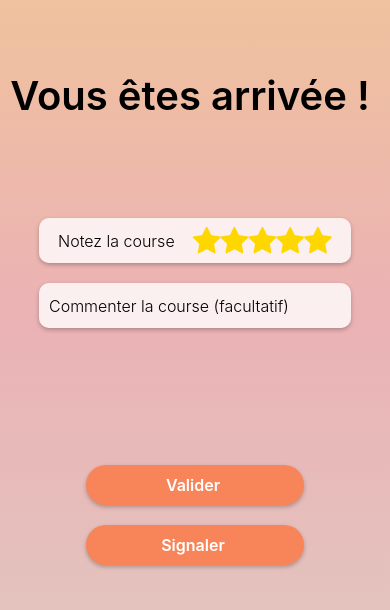
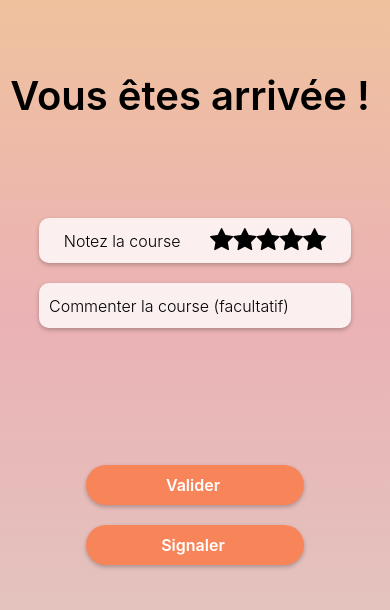
Before and after one commit to dennis-klns/Huguette-Front, a React Native app: screen /Arrival in a window 390 px wide. Shown: the part 104-714 px from the top of the page. Built offline with nearby package versions, Linux system fonts and the light colour scheme.

Commit message:
notation dynamique ArrivalScreen

```diff
--- a/screens/ArrivalScreen.js
+++ b/screens/ArrivalScreen.js
@@ -15,6 +15,8 @@ import FontAwesome from "react-native-vector-icons/FontAwesome";
 
 export default function ArrivalScreen({ navigation }) {
 
+    const [personalNote, setPersonalNote] = useState(0);
+
     const handleValidate = () => {
         navigation.navigate("Map")
     }
@@ -23,18 +25,14 @@ export default function ArrivalScreen({ navigation }) {
         navigation.navigate("Complain")
     }
 
-
-    const stars = [];
-
-
-    /* for (let i = 0; i < 10; i++) {
-        if( i < props.voteAverage -1)
-        {stars.push(<FontAwesome name="star" size={30} color="gold" key={i} className={styles.fullStar}/>);
-        } else {
-        {stars.push(<FontAwesome key={i} name="star" size={30} color="gold"/>);
-        }
-    };
-    } */
+    const personalStars = [];
+    for (let i = 0; i < 5; i++) {
+      let iconStyle = {};
+      if (i < personalNote) {
+        iconStyle = { 'color': 'gold'};
+      }
+      personalStars.push(<FontAwesome name='star' onPress={() => setPersonalNote(i + 1)} style={iconStyle} size={25}/>);
+    }
 
     return (
         <LinearGradient
@@ -49,11 +47,12 @@ export default function ArrivalScreen({ navigation }) {
                     <View style={styles.note}>
                     <Text style={styles.text}>Notez la course</Text>
                         <View style={styles.icon}>
+                            {/* <FontAwesome name="star" size={30} color="gold"></FontAwesome>
                             <FontAwesome name="star" size={30} color="gold"></FontAwesome>
                             <FontAwesome name="star" size={30} color="gold"></FontAwesome>
                             <FontAwesome name="star" size={30} color="gold"></FontAwesome>
-                            <FontAwesome name="star" size={30} color="gold"></FontAwesome>
-                            <FontAwesome name="star" size={30} color="gold"></FontAwesome>
+                            <FontAwesome name="star" size={30} color="gold"></FontAwesome> */}
+                            {personalStars}
                         </View>
                     </View>
                 </TouchableOpacity>
```
